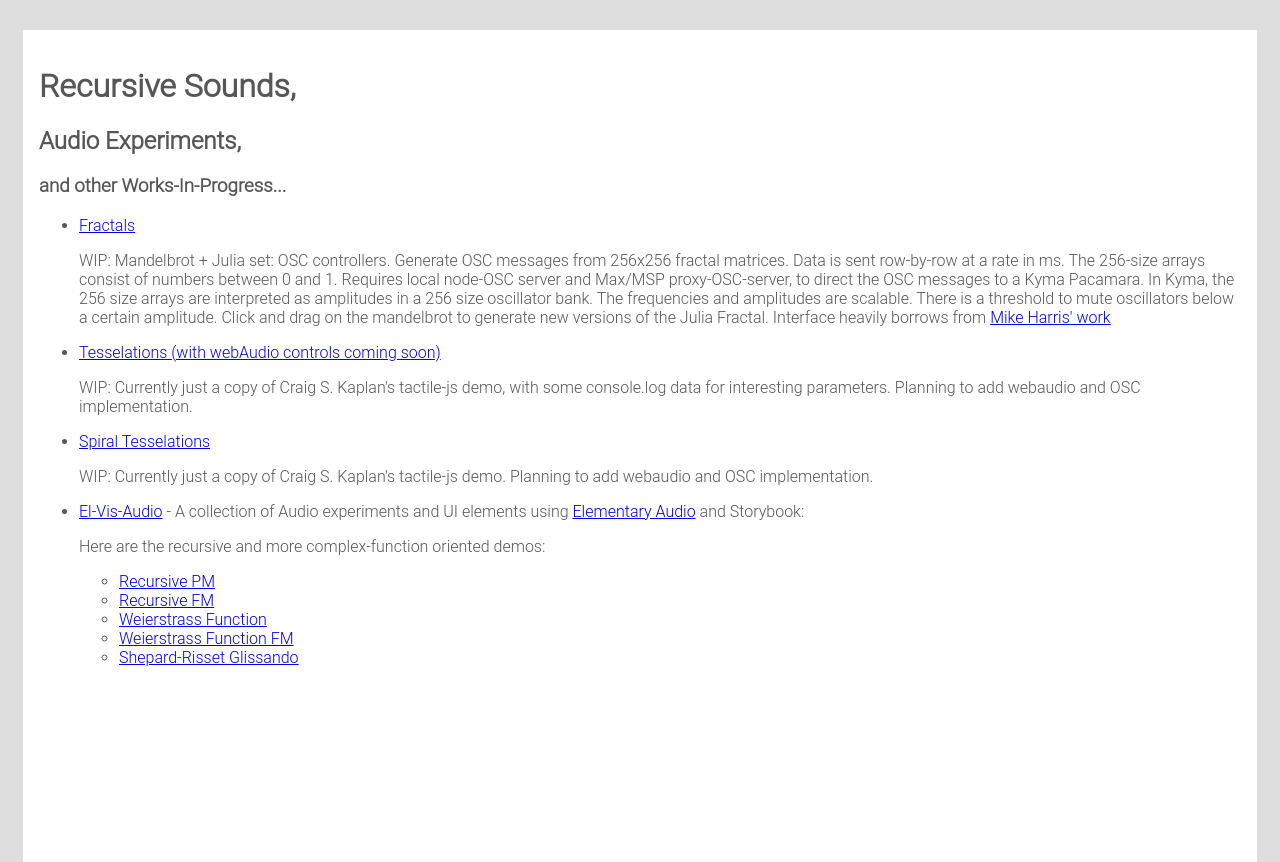
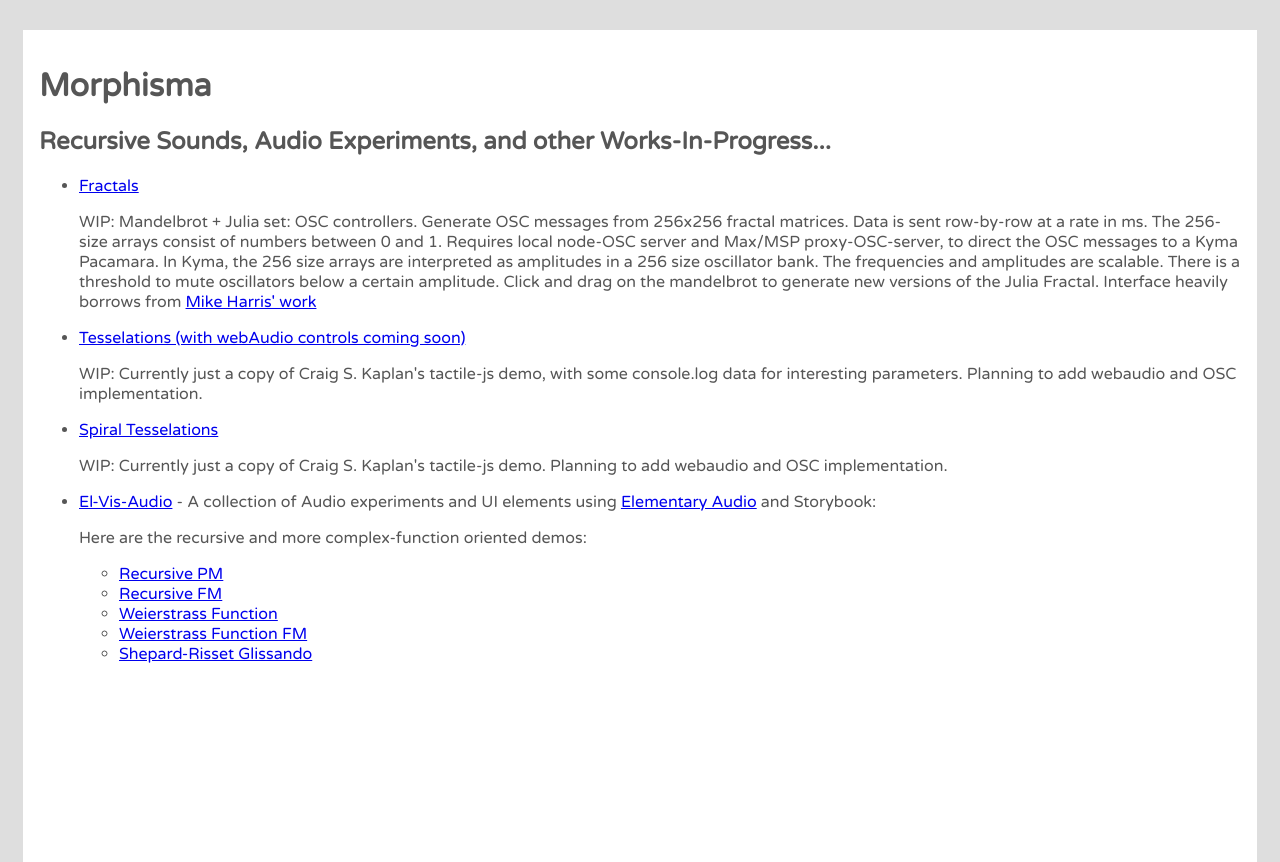
Before and after one commit to blechdom/recursive-sound, a Next.js app: page /recursive-sound/ in a window 1280 px wide. Built offline with nearby package versions, Linux system fonts and the light colour scheme.

Commit message:
add google font and name

```diff
--- a/src/pages/_app.tsx
+++ b/src/pages/_app.tsx
@@ -1,5 +1,8 @@
 import { createGlobalStyle, ThemeProvider } from "styled-components";
 import { AppProps } from "next/app";
+import { Varela_Round } from "next/font/google";
+
+const varelaRound = Varela_Round({ subsets: ['latin'], weight: '400', style: 'normal' });
 
 const GlobalStyle = createGlobalStyle`
 html{
@@ -17,7 +20,7 @@ body{
   min-height:100vh;
   padding: 1rem;
   margin-top:0;
-  font-family:"Roboto Light", sans-serif;
+  font-family: ${varelaRound.style.fontFamily}, sans-serif;
 }
 `;
 
--- a/src/pages/index.tsx
+++ b/src/pages/index.tsx
@@ -5,12 +5,11 @@ export default function Home() {
   return (
     <div>
       <Head>
-        <title>Recursive Sound</title>
+        <title>Morphisma</title>
         <link rel="icon" href="/favicon.ico" />
       </Head>
-      <h1> Recursive Sounds, </h1>
-      <h2> Audio Experiments, </h2>
-      <h3> and other Works-In-Progress...</h3>
+      <h1>Morphisma</h1>
+      <h2>Recursive Sounds, Audio Experiments, and other Works-In-Progress...</h2>
       <ul>
         <li>
           <Link href={"./fractals"}>Fractals</Link>
```
